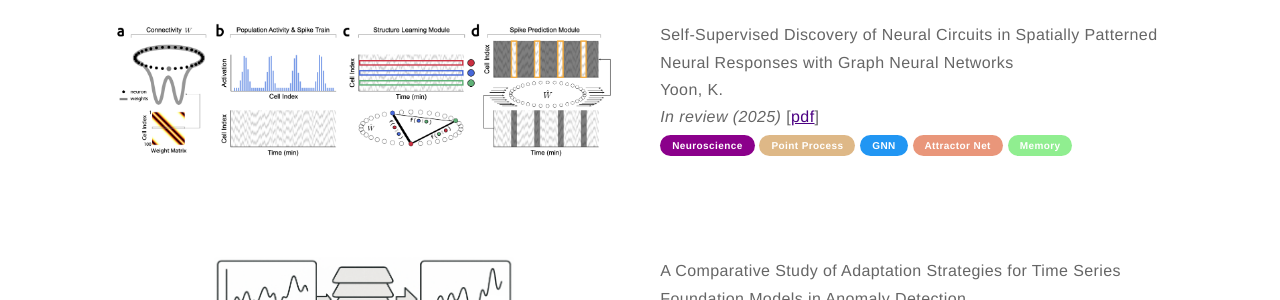
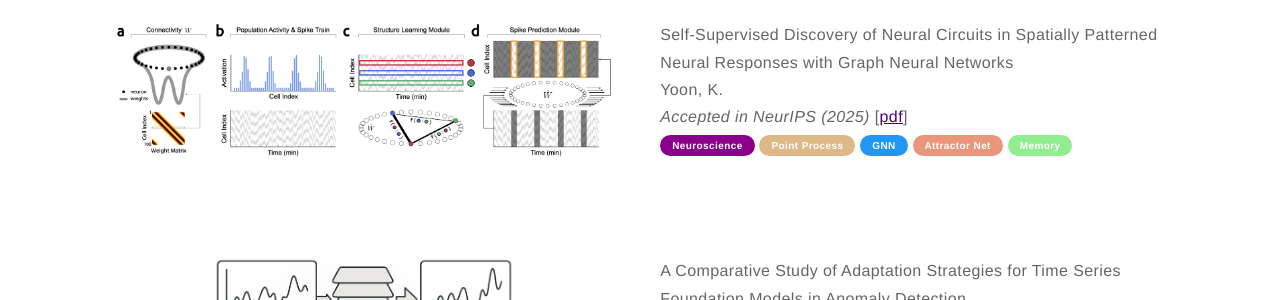
Before and after one commit to kijungyoon/kijungyoon.github.io, a Jekyll site: the page built from papers.md, in a window 1280 px wide and 900 px high, scrolled down 401 px. Shown: the part 152-452 px from the top of the window. Built offline with Jekyll 4.4.1, drawn with Linux system fonts in a browser that asks for light colours.

Commit message:
Update papers.md

```diff
--- a/papers.md
+++ b/papers.md
@@ -12,7 +12,7 @@ layout: page
     <div class="toright">
     <p><b>Self-Supervised Discovery of Neural Circuits in Spatially Patterned Neural Responses with Graph Neural Networks</b><br>
     Yoon, K.<br>
-    <i>In review (2025)</i>
+    <i>Accepted in NeurIPS (2025)</i>
     [<a href="https://">pdf</a>]<br>
     <span class="pill-label pill-dmagenta">Neuroscience</span>
     <span class="pill-label pill-bwood">Point Process</span>
```
